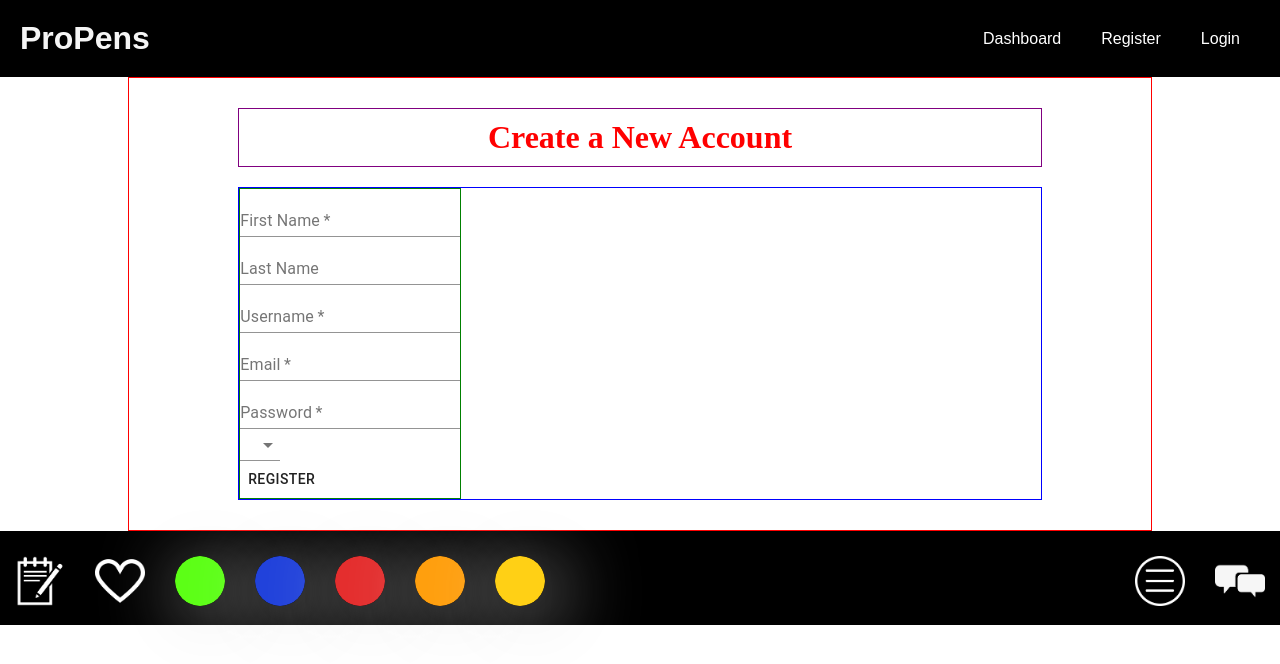
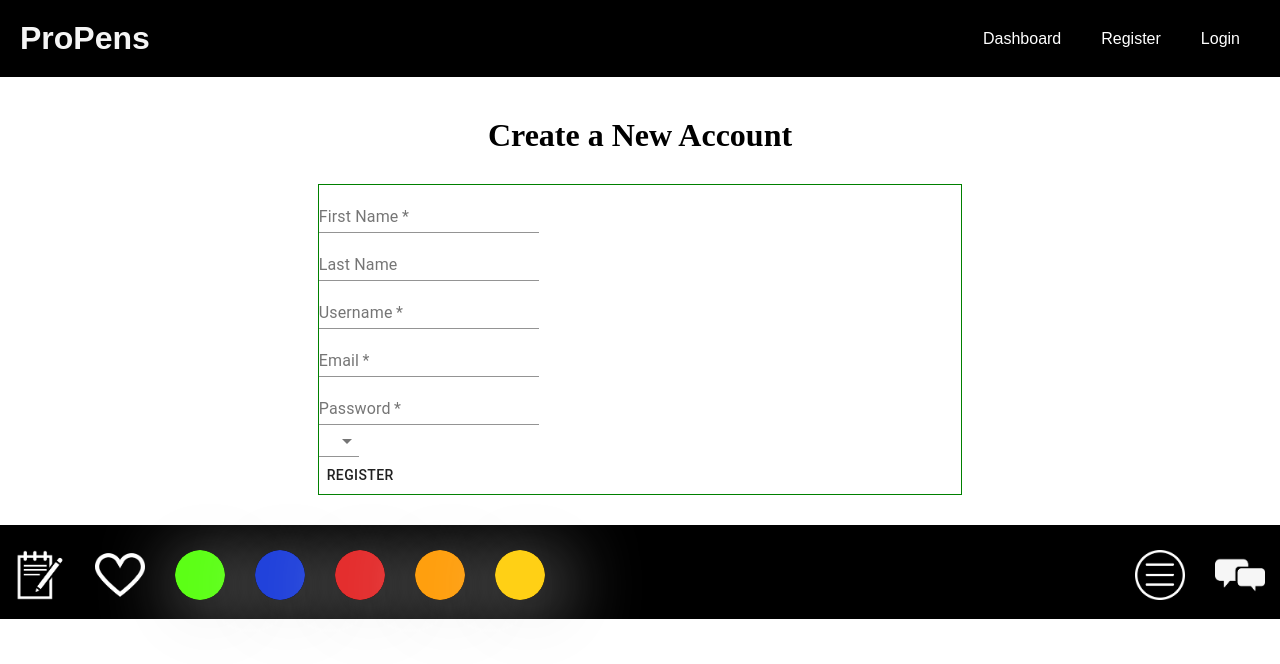
Before and after one commit to ProPens/LambdaHackathon, a React (Create React App) app in the folder propens/: page /register in a window 1280 px wide. Shown: the top 664 px of the page. Built offline with nearby package versions, Linux system fonts and the light colour scheme.

Commit message:
Updated StyledComponents

```diff
--- a/propens/src/StyledComponents/StyledFormComponents.js
+++ b/propens/src/StyledComponents/StyledFormComponents.js
@@ -5,26 +5,24 @@ import { Container, Box, TextField} from '@material-ui/core';
 export const FormContainer = styled(Container)({
     width: '80%',
     margin: '0 auto',
-    padding: '10px',
-    border: '1px solid red'
+    padding: '10px'
 });
 
 export const FormHeading = styled('h1')({
     width: '80%',
     margin: '20px auto',
     padding: '10px 0',
-    textAlign: 'center',
-    color: 'red',
-    border: '1px solid purple'
+    textAlign: 'center'
 });
 
 export const FormBox = styled(Box)({
     display: 'flex',
     width: '80%',
     margin: '20px auto',
-    border: '1px solid blue'
+    justifyContent: 'center'
 })
 
 export const Form = styled('form')({
+    width: '80%',
     border: '1px solid green'
 })
```
